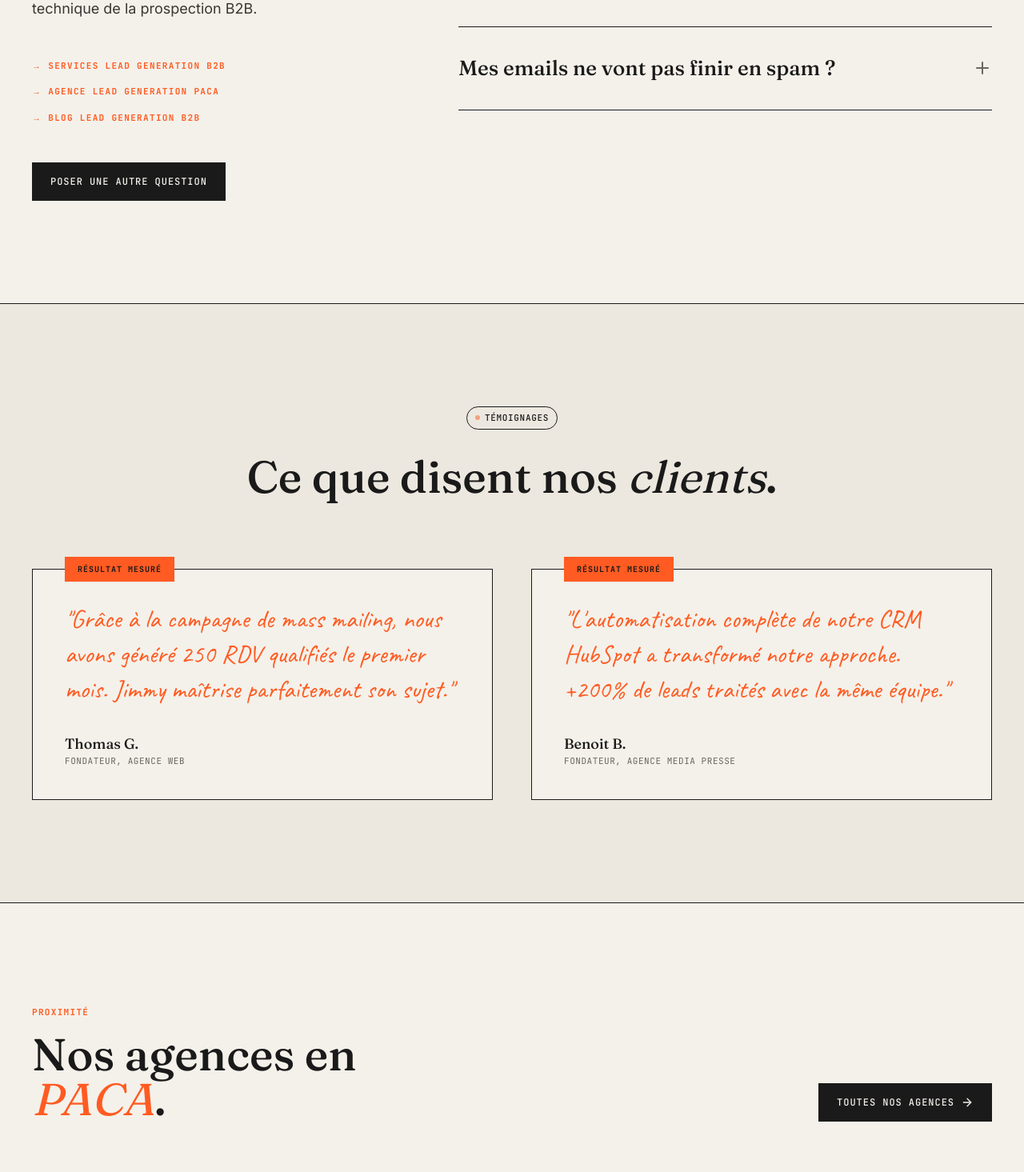
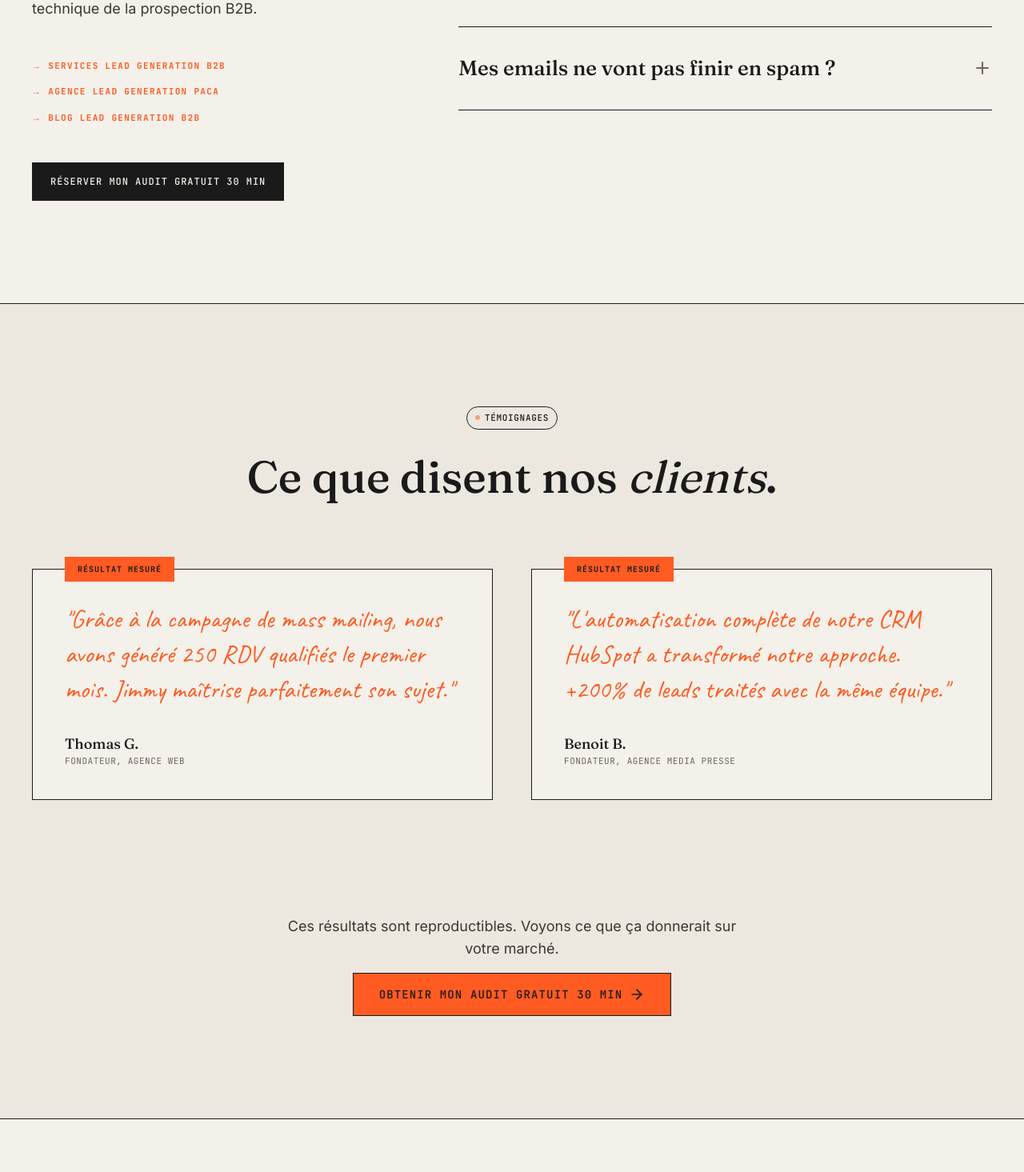
Before and after one commit to Jimmyjoe13/Nana-intelligence, a Next.js app: page / in a window 1280 px wide. Shown: the part 3351-4816 px from the top of the page at 80% size. Built offline with nearby package versions, Linux system fonts and the light colour scheme; no server answers.

Commit message:
CRO accueil : CTA conversion après témoignages + libellé FAQ orienté bénéfice

```diff
--- a/src/app/page.tsx
+++ b/src/app/page.tsx
@@ -235,10 +235,10 @@ export default function Home() {
             <Link href="/contact" className="mt-4">
               <Button
                 variant="ink"
-                trackLabel="faq_poser_question"
+                trackLabel="faq_audit_gratuit"
                 sectionId="faq"
               >
-                Poser une autre question
+                Réserver mon audit gratuit 30 min
               </Button>
             </Link>
           </div>
@@ -272,6 +272,22 @@ export default function Home() {
                 </div>
               </div>
             ))}
+          </div>
+          <div className="flex flex-col items-center gap-4 pt-16">
+            <p className="font-sans text-lg text-ink-2 text-center max-w-xl">
+              Ces résultats sont reproductibles. Voyons ce que ça donnerait sur votre marché.
+            </p>
+            <Link href="/contact">
+              <Button
+                variant="primary"
+                size="lg"
+                icon={<ArrowRight size={20} />}
+                trackLabel="testimonials_audit_gratuit"
+                sectionId="testimonials"
+              >
+                Obtenir mon audit gratuit 30 min
+              </Button>
+            </Link>
           </div>
         </div>
       </section>
```
